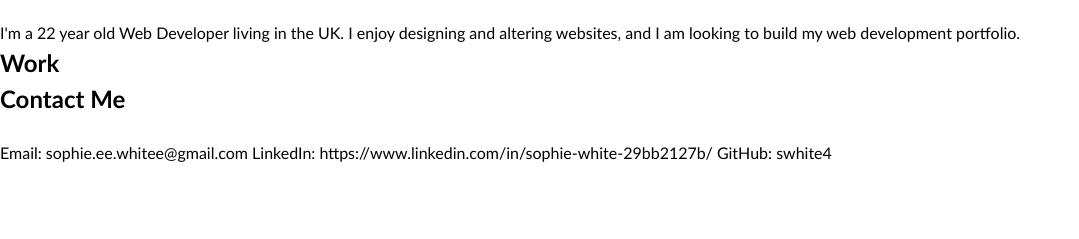
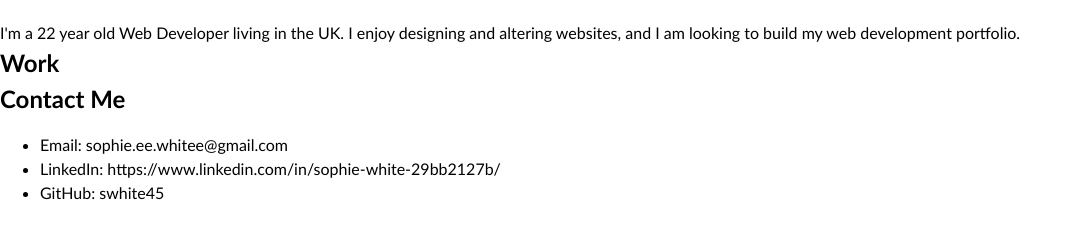
Before and after one commit to swhite45/Portfolio, a plain HTML site: page index.html in a window 1280 px wide. Shown: the part 123-362 px from the top of the page, without its empty margins (0-1079 px from the left). Drawn offline with Linux system fonts and the light colour scheme.

Commit message:
changed contact me to list

```diff
--- a/index.html
+++ b/index.html
@@ -43,11 +43,11 @@
     <!-- contact -->
     <section class="page-section contact" id="contact">
       <h2>Contact Me</h2>
-      <br>
-      <p> Email: sophie.ee.whitee@gmail.com
-          LinkedIn: https://www.linkedin.com/in/sophie-white-29bb2127b/
-          GitHub: swhite4
-      </p>
+     <ul>
+      <li> Email: sophie.ee.whitee@gmail.com</li>
+      <li> LinkedIn: https://www.linkedin.com/in/sophie-white-29bb2127b/ </li>
+      <li> GitHub: swhite45 </li>
+      </ul>
     </section>
   </main>
 </body>
--- a/style.css
+++ b/style.css
@@ -21,3 +21,6 @@ h6 {
 p {
   margin: 0;
 }
+
+ul
+list-style-type:none;
```
